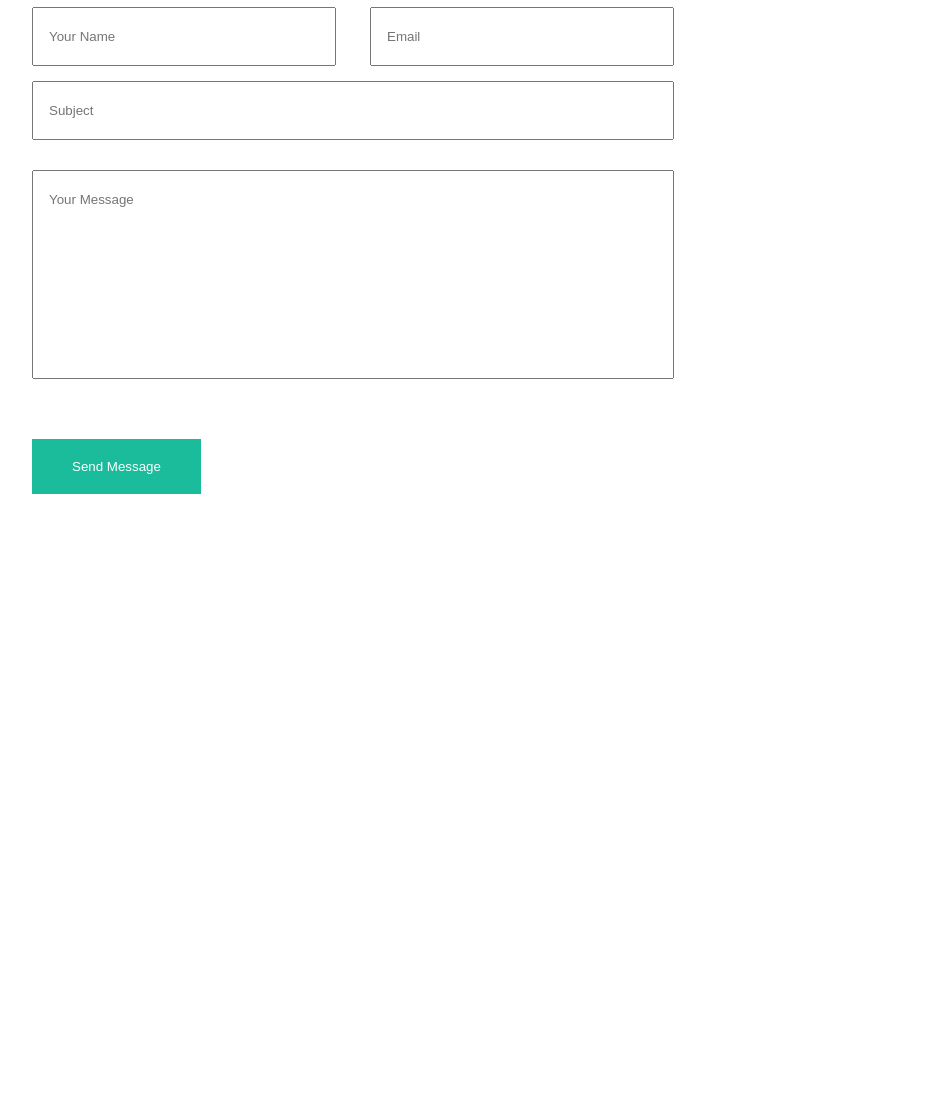
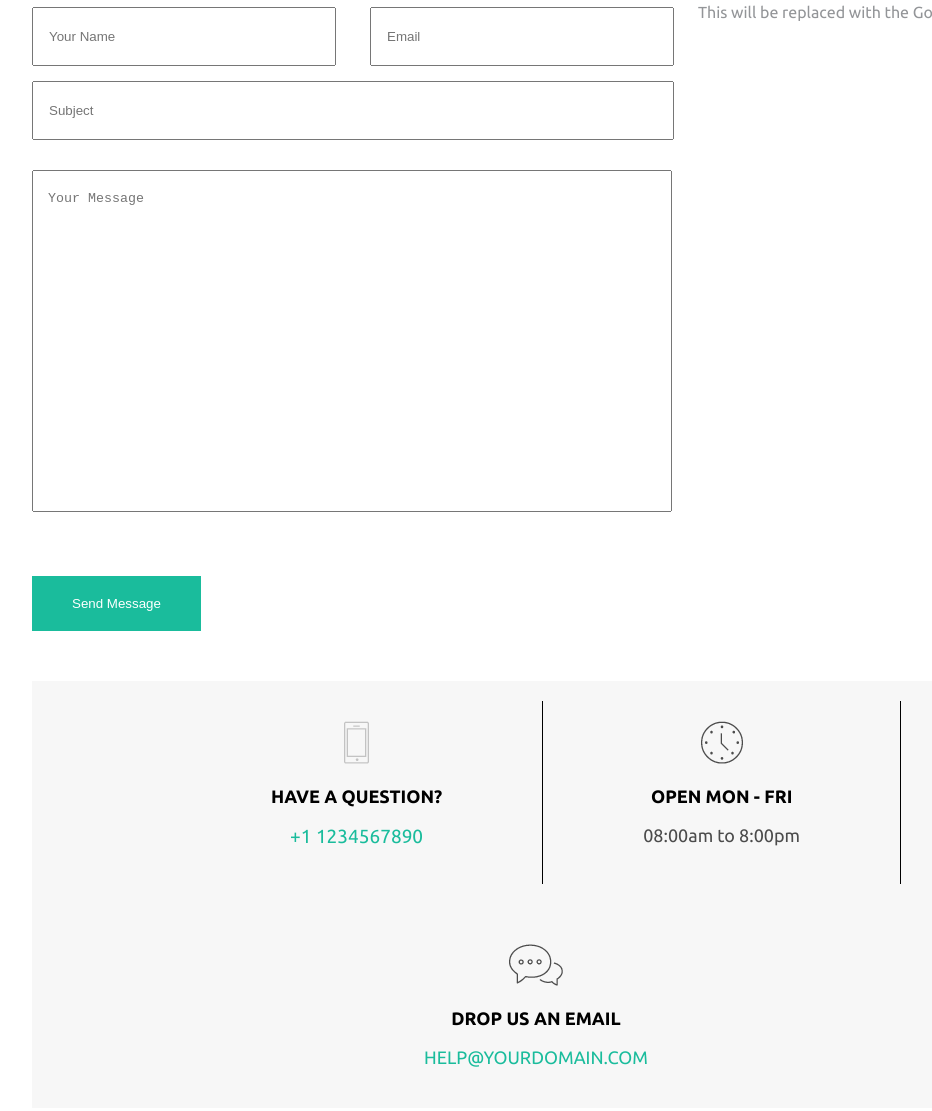
Before and after one commit to petrychenkodev/footer_say_hello, a plain HTML site: page footer.html in a window 1280 px wide. Shown: the part 317-1428 px from the top of the page, without its empty margins (104-1036 px from the left). Before the commit the page ends 819 px from the top, so only its background shows below. Drawn offline with Linux system fonts and the light colour scheme.

Commit message:
section pic

```diff
--- a/footer.html
+++ b/footer.html
@@ -13,14 +13,32 @@
 		<h3 > <a href="#" class="footer__name">Say <span>Hello !</span></a></h3>
 	</section>
 	<section class="form">
-		<form>
+		<form class="form__enter">
 			<input type="text" name="name" placeholder="Your Name" class="form__name">
 			<input type="text" name="email" placeholder="Email" class="form__email"><br>
 			<input type="text" name="subject" placeholder="Subject" class="form__subject"><br>
-			<input type="text" name="message" placeholder="Your Message" class="form__message"><br>
+			<textarea name="message" id="" placeholder="Your Message" class="form__message" cols="30" rows="10"></textarea>
+			<br>
 			<input type="submit" name="submit" value="Send Message" class="form__submit">
 		</form>
+		<p class="form__text">This will be replaced with the Google Map.</p>
 	</section>
-
+	<section class="pic">
+		<div class="pic__phone">
+			<img src="img/pic3.png" alt="phone">
+			<p>HAVE A QUESTION?</p>
+			<a href="tel: +1 1234567890">+1 1234567890</a>
+		</div>
+		<div class="pic__time">
+			<img src="img/pic2.png" alt="time">
+			<p>Open Mon - Fri</p>
+			<p class="pic__timetext">08:00am to 8:00pm</p>
+		</div>
+		<div class="pic__speak">
+			<img src="img/pic1.png" alt="speak">
+			<p>Drop us an email</p>
+			<a href="mailto:help@yourdomain.com">help@yourdomain.com</a>
+		</div>
+	</section>
 </body>
 </html>
--- a/style.css
+++ b/style.css
@@ -43,6 +43,7 @@
 .form__message{
 	width: 623px;
 	padding: 20px 0 170px 15px;
+	resize: none;
 }
 .form__submit{
 	margin-top: 60px;
@@ -55,4 +56,73 @@
 .form{
 	margin-top: 50px;
 	margin-left: 10vw;
+	position: relative;
 }
+.form__enter{
+	display: inline-block;
+}
+.form__text{
+	display: inline-block;
+	font-family: 'Ubuntu', sans-serif;
+	color: #939598;
+	font-size: 16px;
+	margin-left: 20px;
+	transform: translateY(-590px);
+}
+
+.pic{
+	background-color: #f7f7f7;
+	margin: 50px 10vw 0 10vw;
+	display: flex;
+	flex-wrap: wrap;
+	justify-content: center;
+}
+.pic__phone{
+	padding: 20px 100px;
+	border-right: 1px solid black;
+	margin: 20px 0;
+	font-family: 'Ubuntu', sans-serif;
+	font-size: 18px;
+	font-weight: bold;
+	text-align: center;
+}
+.pic__phone a{
+	text-decoration: none;
+	font-family: 'Ubuntu', sans-serif;
+	font-size: 19px;
+	font-weight: lighter;
+	color: #1abc9c;
+}
+.pic__time{
+	padding: 20px 100px;
+	border-right: 1px solid black;
+	margin: 20px 0;
+	font-family: 'Ubuntu', sans-serif;
+	font-size: 18px;
+	font-weight: bold;
+	text-align: center;
+	text-transform: uppercase;
+}
+.pic__timetext{
+	font-family: 'Ubuntu', sans-serif;
+	font-size: 18px;
+	font-weight: lighter;
+	color: #4c4c4c;
+	text-transform: none;
+}
+.pic__speak{
+	padding: 20px 100px;
+	margin: 20px 0;
+	font-family: 'Ubuntu', sans-serif;
+	font-size: 18px;
+	font-weight: bold;
+	text-align: center;
+	text-transform: uppercase;
+}
+.pic__speak a{
+	text-decoration: none;
+	font-family: 'Ubuntu', sans-serif;
+	font-size: 18px;
+	font-weight: lighter;
+	color: #1abc9c;
+}
```
